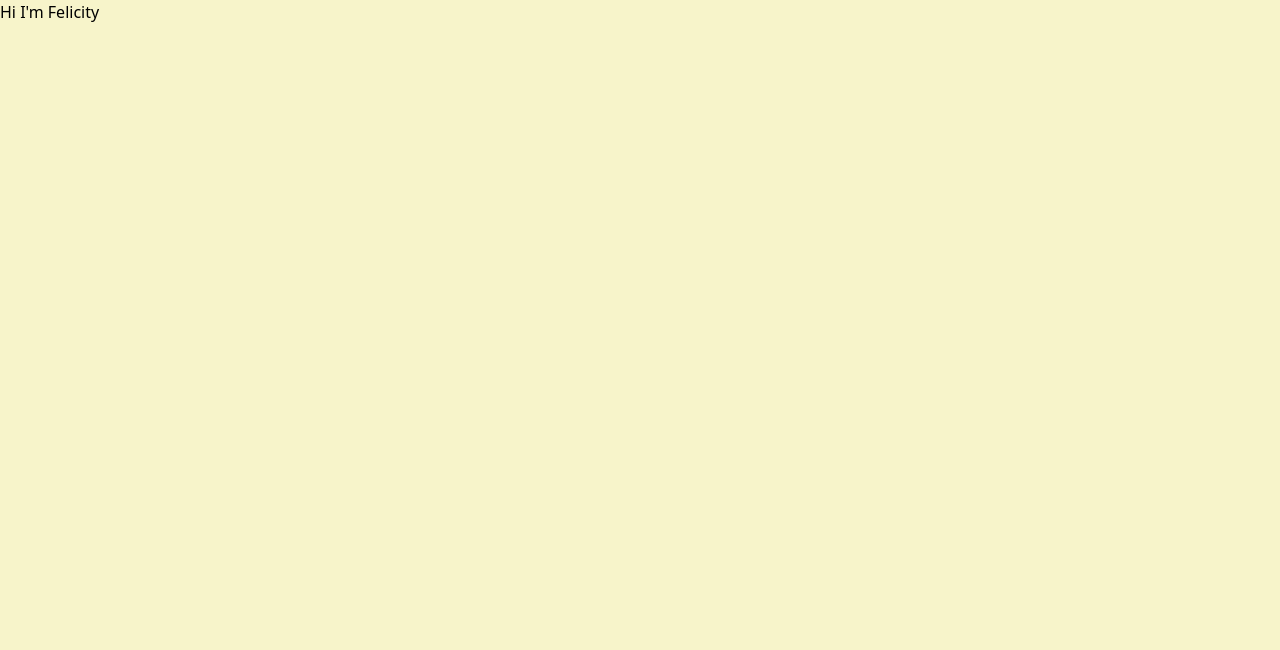
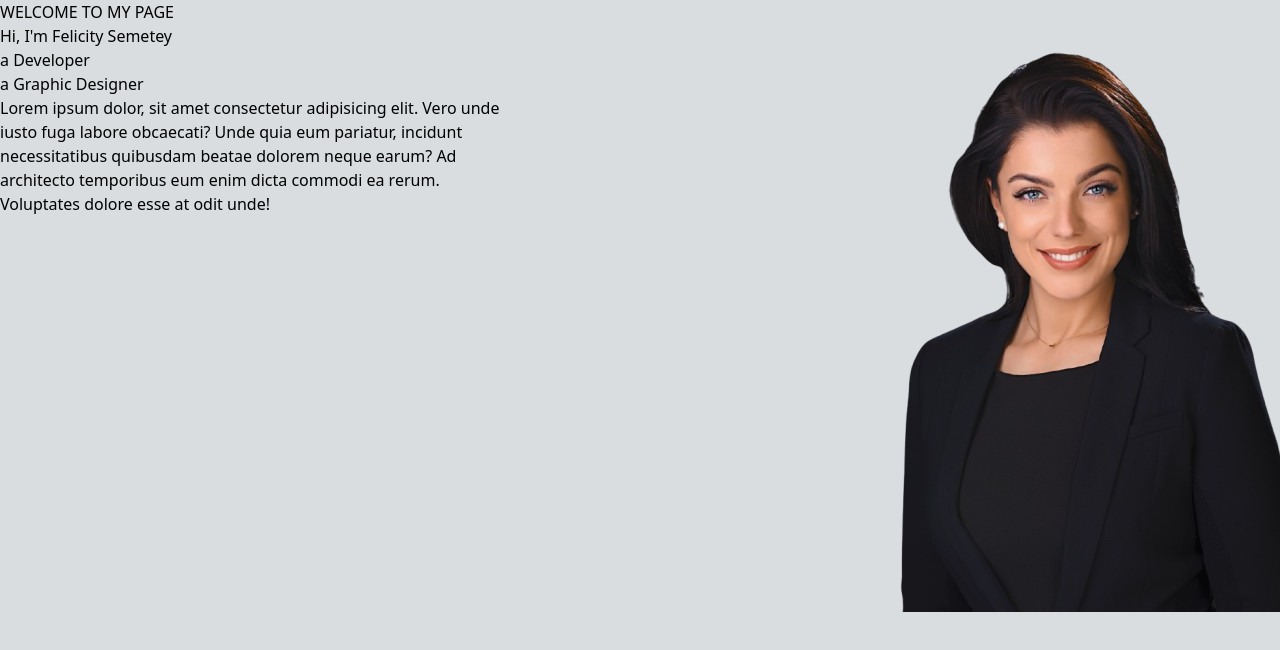
Before and after one commit to Fel968/myPortfolio, a plain HTML site: page index.html in a window 1280 px wide. Drawn offline with nearby package versions, Linux system fonts and the light colour scheme.

Commit message:
new changes

```diff
--- a/index.html
+++ b/index.html
@@ -1,5 +1,6 @@
 <!DOCTYPE html>
 <html lang="en">
+
 <head>
     <meta charset="UTF-8">
     <meta name="viewport" content="width=device-width, initial-scale=1.0">
@@ -7,11 +8,26 @@
     <link rel="stylesheet" href="styles.css">
     <script src="https://cdn.tailwindcss.com"></script>
 </head>
+
 <body>
     <section class="hero">
-        <p>Hi I'm Felicity</p>
-        <div class="bg_hero"></div>
+       <div class="hero_items">
+        <div >
+            <p>WELCOME TO MY PAGE</p>
+            <h1>Hi, I'm <span>Felicity Semetey</span></h1>
+            <p> <span>a</span> Developer</p>
+            <p> <span>a</span> Graphic Designer</p>
+            <p class="w-[60%]">Lorem ipsum dolor, sit amet consectetur adipisicing elit. Vero unde iusto fuga labore obcaecati? Unde quia eum pariatur, incidunt necessitatibus quibusdam beatae dolorem neque earum? Ad architecto temporibus eum enim dicta commodi ea rerum. Voluptates dolore esse at odit unde!</p>
+        </div>
+
+        <div class="bg_hero">
+            <img src="images/pro_image-removebg-preview.png" alt="" >
+        </div>
+
+
+       </div>
 
     </section>
 </body>
+
 </html>
--- a/styles.css
+++ b/styles.css
@@ -1,16 +1,16 @@
-.hero{
-    background-color: #F7F4CA;
+.hero {
+    background-color: #D9DDE0;
     height: 100vh;
     width: 100vw;
-    position: absolute;
-    z-index: 1;
+    /* position: absolute;   */
+}
+.hero_items{
+    position: relative;
+    display: grid;
+    grid-template-columns: auto auto;
+
+
+
+
 
 }
-.bg_hero{
-    background-image: url(images/pro_image-removebg-preview.png);
-    /* background-repeat: no-repeat;
-    background-position: center;  */
-    position: absolute;
-    left: 100px;
-    z-index: 2;
-}
```
